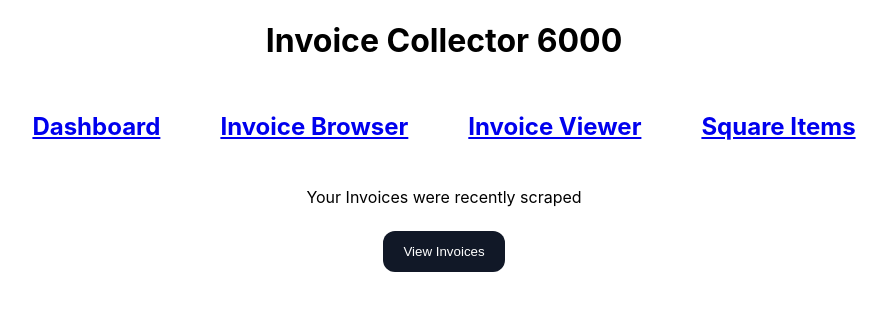
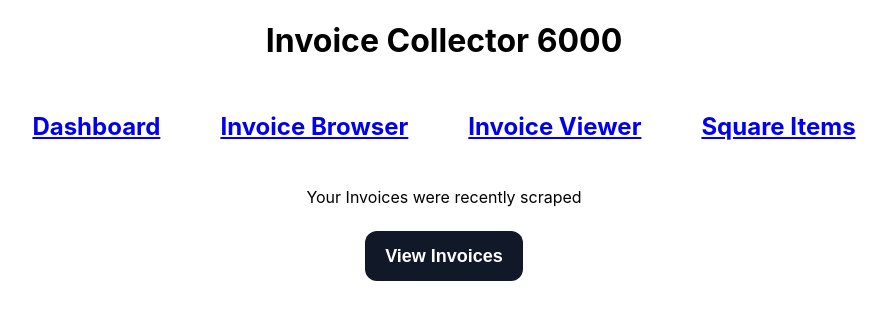
Before and after one commit to jasonagola/invoice-entry, a React (Create React App) app: page / in a window 1280 px wide. Shown: the top 320 px of the page, without its empty margins (196-1083 px from the left). Built offline with nearby package versions, Linux system fonts and the light colour scheme; no server answers.

Commit message:
item creation

```diff
--- a/src/routes/SquareItemBrowser/ItemCreatorDisplay.css
+++ b/src/routes/SquareItemBrowser/ItemCreatorDisplay.css
@@ -14,6 +14,11 @@ button {
   border-radius: .75rem;
   margin: .5rem;
   color: #FFFFFF;
+  cursor: pointer;
+  flex: 0 0 auto;
+  font-size: 1.125rem;
+  font-weight: 600;
+  line-height: 1.5rem;
   padding: .75rem 1.2rem;
   text-align: center;
 }
@@ -29,16 +34,9 @@ button {
   color: #FFFFFF;
   cursor: pointer;
   flex: 0 0 auto;
-  font-family: "Inter var",ui-sans-serif,system-ui,-apple-system,system-ui,"Segoe UI",Roboto,"Helvetica Neue",Arial,"Noto Sans",sans-serif,"Apple Color Emoji","Segoe UI Emoji","Segoe UI Symbol","Noto Color Emoji";
   font-size: 1.125rem;
   font-weight: 600;
   line-height: 1.5rem;
   padding: .75rem 1.2rem;
   text-align: center;
-  text-decoration: none #6B7280 solid;
-  transition-duration: .2s;
-  transition-property: background-color,border-color,color,fill,stroke;
-  transition-timing-function: cubic-bezier(.4, 0, 0.2, 1);
-  touch-action: manipulation;
-  width: auto;
 }
--- a/src/routes/SquareItemBrowser/ItemCreatorDisplay.js
+++ b/src/routes/SquareItemBrowser/ItemCreatorDisplay.js
@@ -36,9 +36,8 @@ function ItemCreatorDisplay(props) {
         setItemFields(data)
     }
 
-    const submit = (e) => {
-        e.preventDefault();
-        console.log(itemFields)
+    const submit = (index, e) => {
+        console.log(itemFields[index])
     }
 
     return (
@@ -52,6 +51,9 @@ function ItemCreatorDisplay(props) {
                                 className="itemDeleteButton"
                                 onClick={() => removeItem(index)}>Delete Item
                             </button>
+                            <button
+                                className='verifyItemButton'
+                                onClick={() => submit(index)}>Item Looks Good!</button>
                         </div>
                     )
                 })}
--- a/src/routes/SquareItemBrowser/createNewItem.js
+++ b/src/routes/SquareItemBrowser/createNewItem.js
@@ -111,10 +111,6 @@ function ItemCreator(props) {
           }
           )}
           <button className='addVariationButton' onClick={addVariation}>Add Variation</button>
-
-          <button
-            className='verifyItemButton'
-            onClick={submit}>Item Looks Good!</button>
         </form>
     </div>
   )
```
Also changed, not shown: src/DisplayMSRP.js (deleted, +0 -21 lines), 1 other file (tests, documents, lock files or other folders).
